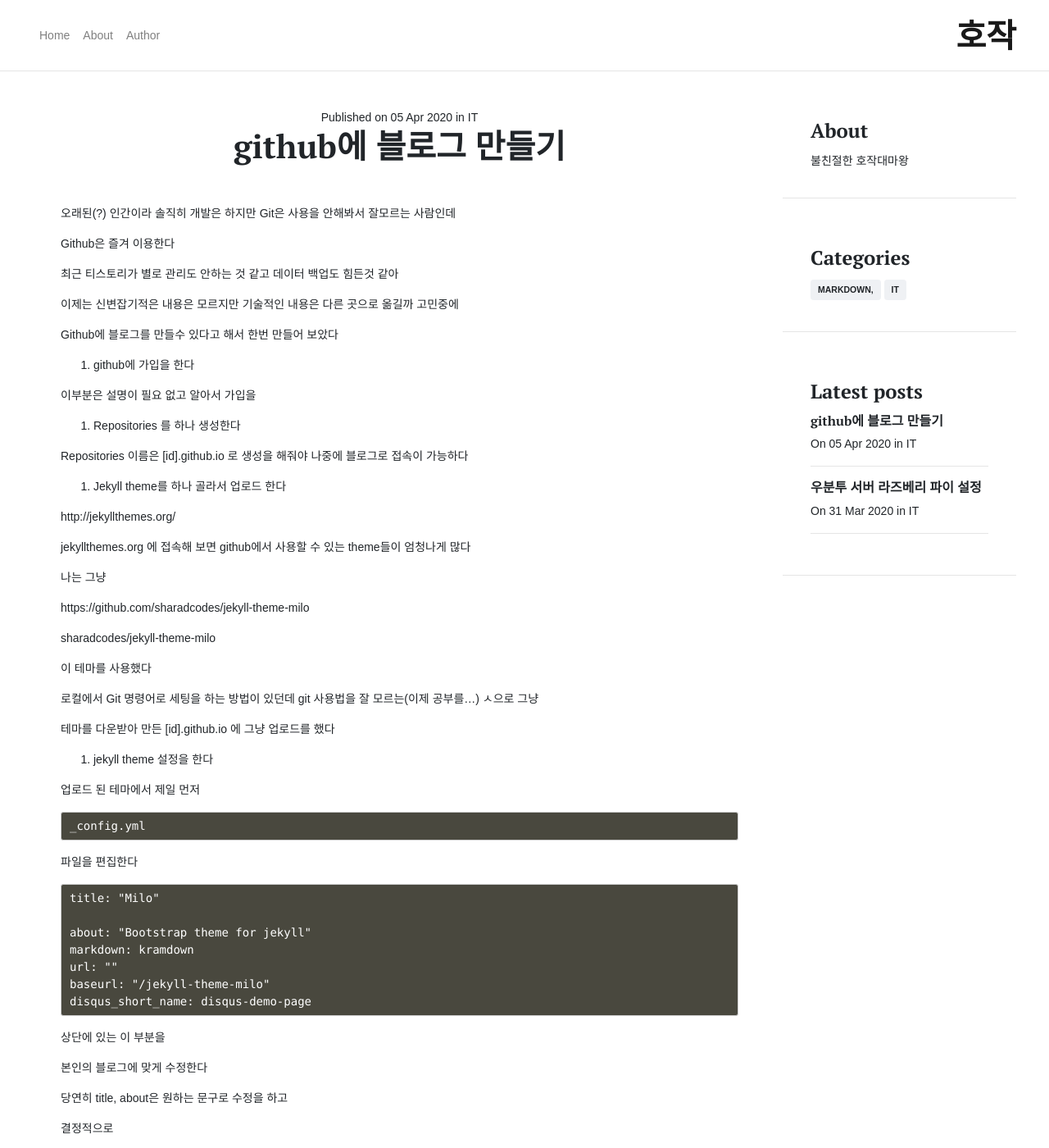
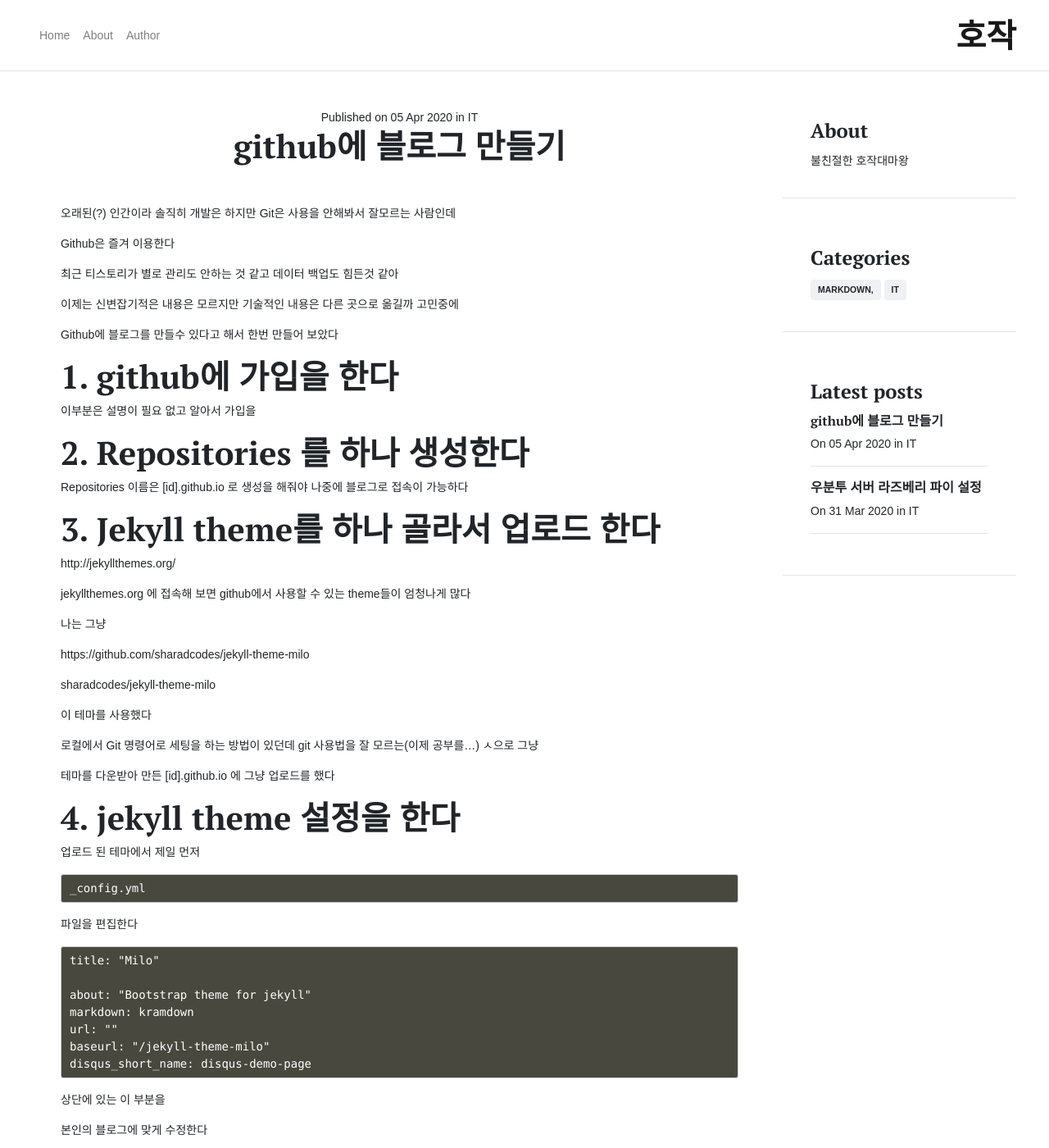
Before and after one commit to cholchori/cholchori.github.io, a Jekyll site: the page built from _posts/2020-04-5-github-blog.md, in a window 1280 px wide and 1400 px high. Shown: the whole window at 82% size. Built offline with Jekyll 4.4.1, drawn with Linux system fonts in a browser that asks for light colours; some web fonts are replaced; comment, search, counter and statistics services are not loaded; some of the changed text lies outside the part shown.

Commit message:
Update 2020-04-5-github-blog.md

```diff
--- a/_posts/2020-04-5-github-blog.md
+++ b/_posts/2020-04-5-github-blog.md
@@ -19,15 +19,15 @@ Github은 즐겨 이용한다
 Github에 블로그를 만들수 있다고 해서 한번 만들어 보았다
 
 
-1. github에 가입을 한다
+# 1. github에 가입을 한다
 
  이부분은 설명이 필요 없고 알아서 가입을
 
-2. Repositories 를 하나 생성한다
+# 2. Repositories 를 하나 생성한다
 
  Repositories 이름은 [id].github.io 로 생성을 해줘야 나중에 블로그로 접속이 가능하다
 
-3. Jekyll theme를 하나 골라서 업로드 한다
+# 3. Jekyll theme를 하나 골라서 업로드 한다
 
  http://jekyllthemes.org/
 
@@ -46,7 +46,7 @@ Github에 블로그를 만들수 있다고 해서 한번 만들어 보았다
  테마를 다운받아 만든 [id].github.io 에 그냥 업로드를 했다
 
 
-4. jekyll theme 설정을 한다
+# 4. jekyll theme 설정을 한다
 
  업로드 된 테마에서 제일 먼저
 
@@ -97,7 +97,7 @@ _includes
 
  개인적으로 이미지 덕지 덕지 뜨는것이 싫어서 이미지 붙는 것은 빼버렸다(text 신봉주의자)
 
-5. 이제 새글을 하나 써보자
+# 5. 이제 새글을 하나 써보자
 
  github.com 에 접속해서 로긴을 하고
 
```
